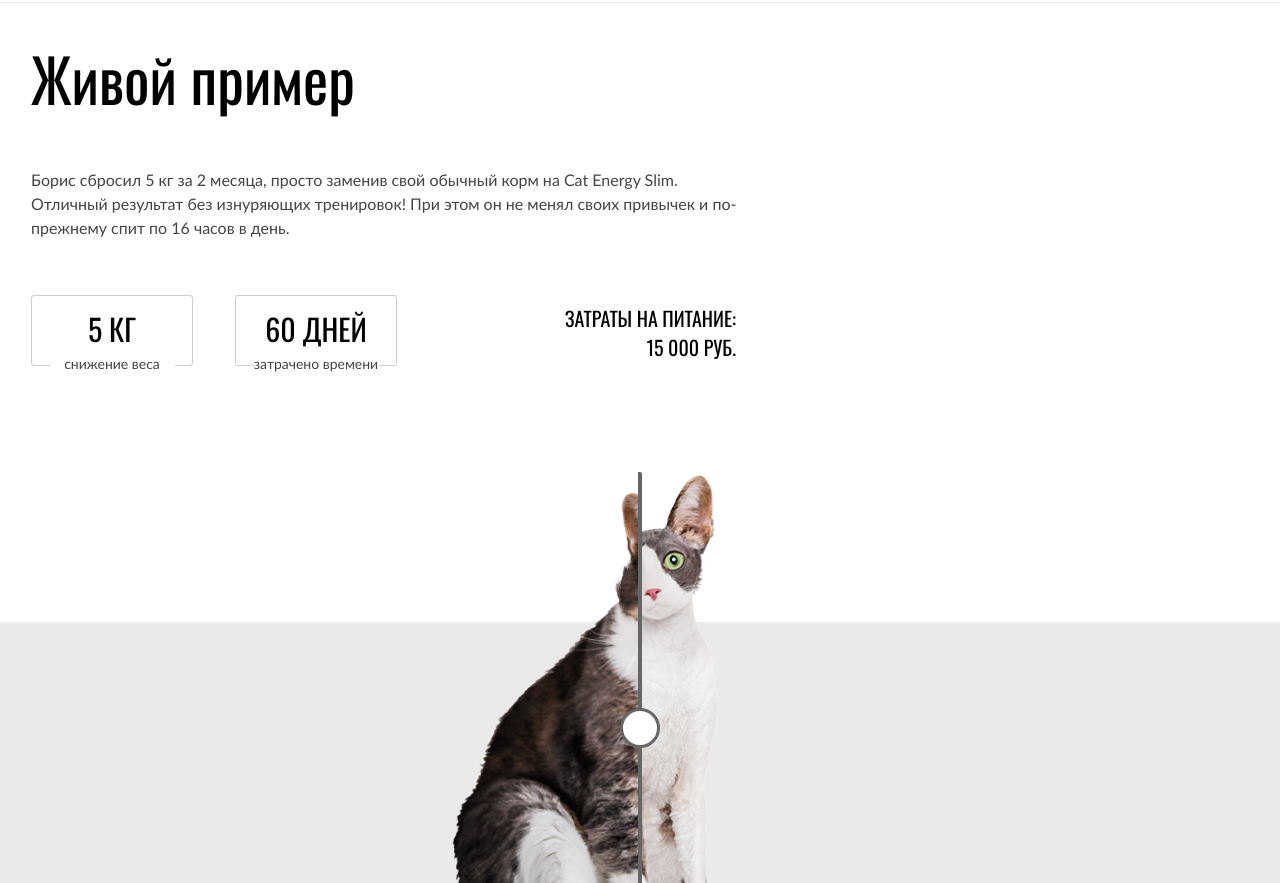
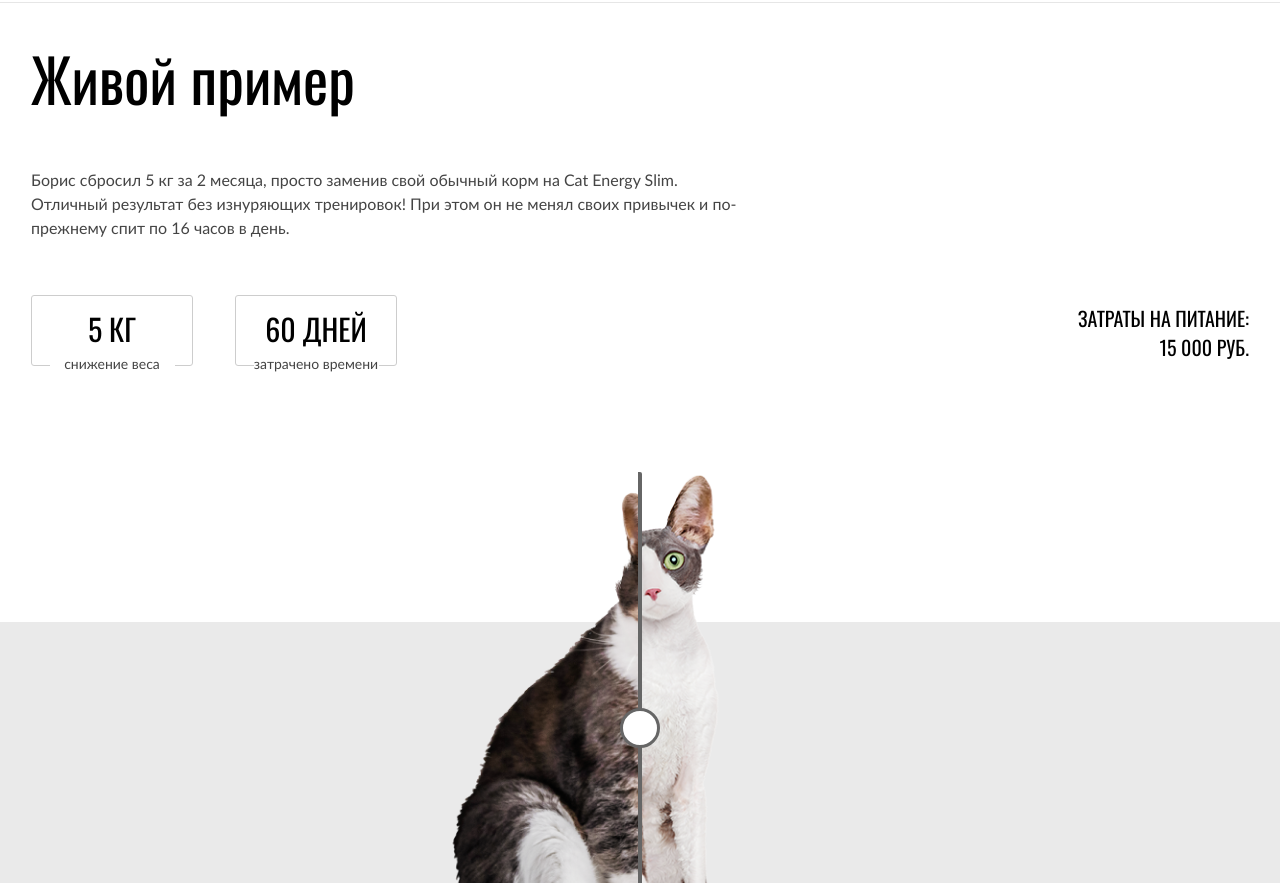
Before and after one commit to htmlacademy-adaptive/1662463-cat-energy-29, a website: page source/index.html in a window 1280 px wide. Shown: the part 2455-3338 px from the top of the page. Drawn offline with nearby package versions, Linux system fonts and the light colour scheme; files that its build step writes are made by us from their sources; files whose address does not match are found by name.

Commit message:
Исправляет блок example

```diff
--- a/source/less/blocks/index/example.less
+++ b/source/less/blocks/index/example.less
@@ -16,7 +16,8 @@
     position: relative;
     min-height: 624px;
     width: 100%;
-    background: linear-gradient(to bottom,transparent,transparent 160px,#f2f2f2 160px,#f2f2f2 100%);  }
+    background: linear-gradient(to bottom, transparent, transparent 160px, #f2f2f2 160px, #f2f2f2 100%);
+  }
 }
 
 .example__block-info {
@@ -65,6 +66,24 @@
   }
 }
 
+.example__container {
+  width: 280px;
+  margin: 0 auto;
+
+  @media (min-width: @tablet-width) {
+    width: unset;
+    margin: 0;
+    display: flex;
+    flex-direction: row;
+    justify-content: space-between;
+  }
+
+  @media (min-width: @desktop-width) {
+    flex-direction: column;
+    gap: 65px;
+  }
+}
+
 .example__list {
   list-style: none;
   margin: 0;
@@ -81,20 +100,6 @@
 
   @media (min-width: @desktop-width) {
     padding-top: 67px;
-  }
-}
-
-.example__container {
-
-  @media (min-width: @tablet-width) {
-    display: flex;
-    flex-direction: row;
-    gap: 168px;
-  }
-
-  @media (min-width: @desktop-width) {
-    flex-direction: column;
-    gap: 65px;
   }
 }
 
```
